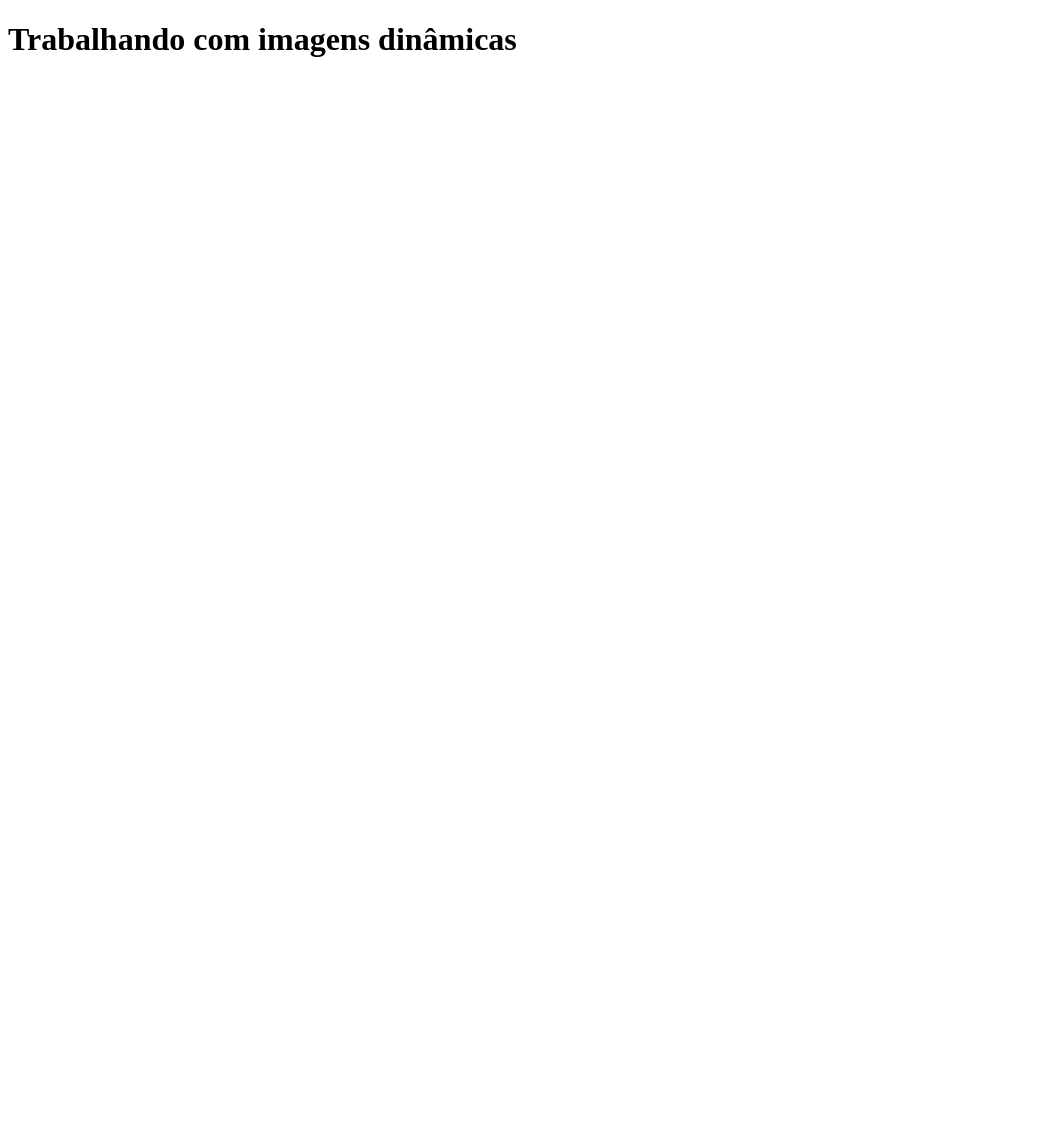
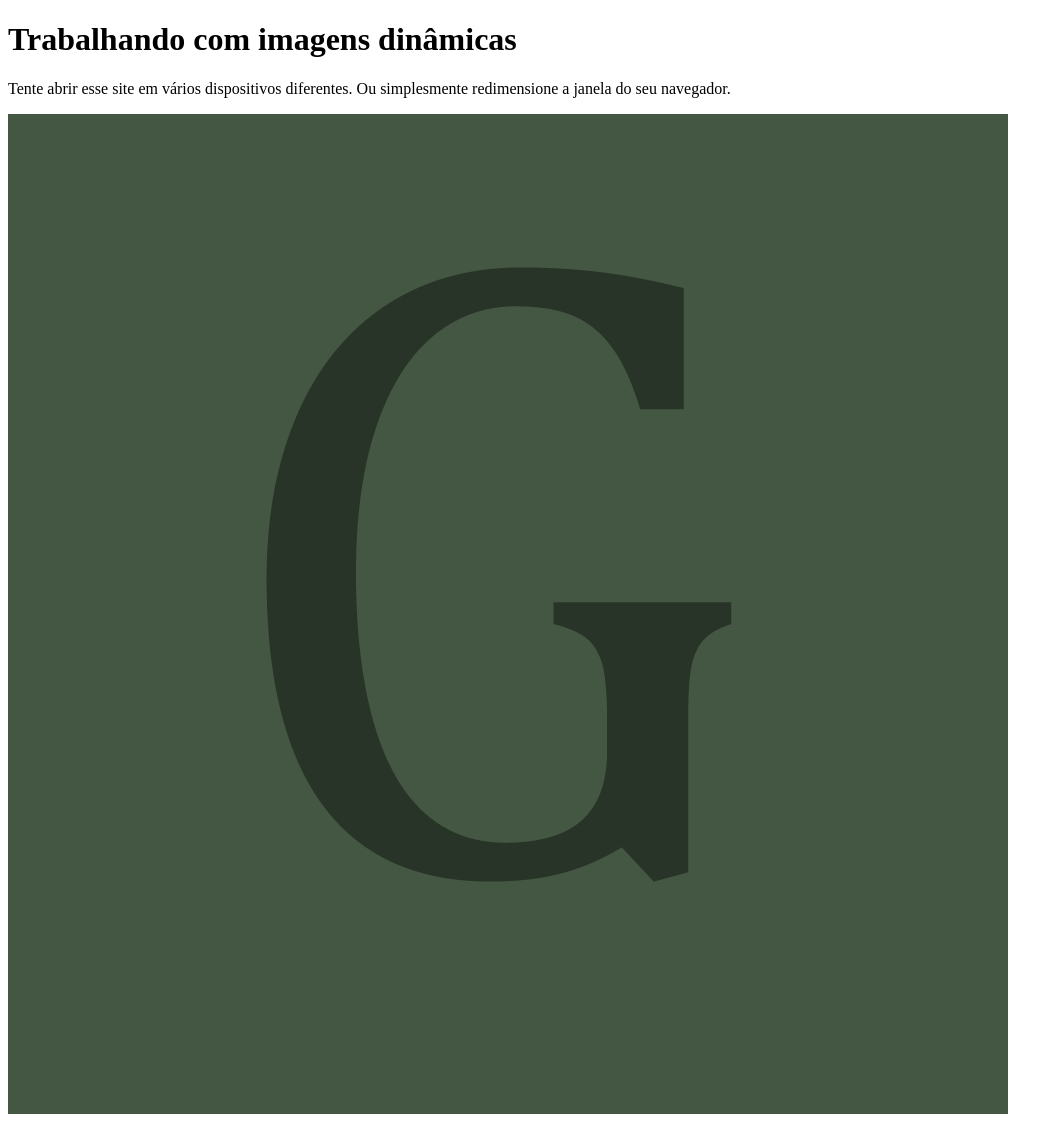
Before and after one commit to robertdahmer/html-css, a plain HTML site: page ex012/index.html in a window 1280 px wide. Shown: the whole page, without its empty margins (0-1063 px from the left). Before the commit the page ends 800 px from the top, so only its background shows below. Drawn offline with Linux system fonts and the light colour scheme.

Commit message:
Mais estudos :)

```diff
--- a/ex012/index.html
+++ b/ex012/index.html
@@ -7,5 +7,11 @@
 </head>
 <body>
     <h1>Trabalhando com imagens dinâmicas</h1>
+    <p>Tente abrir esse site em vários dispositivos diferentes. Ou simplesmente redimensione a janela do seu navegador.</p>
+    <picture>
+        <source media="(max-width: 750px)" srcset="imagens/pequena.png" type="image/png">
+        <source media="(max-width: 1050px)" srcset="imagens/media.png" type="image/png">
+        <img src="imagens/grande.png" alt="Imagem flexível">
+    </picture>
 </body>
 </html>
```
